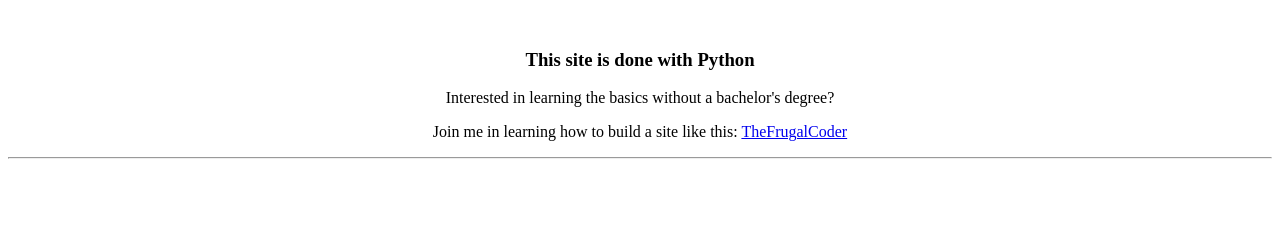
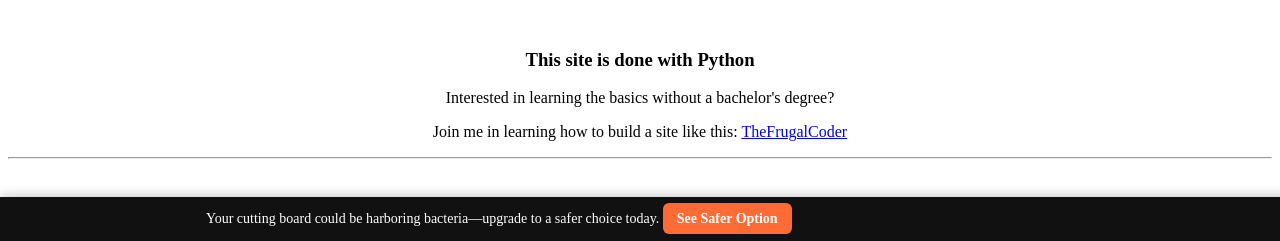
Before and after one commit to cxprofile/cooking-temp-converter, a Flask app: page / in a window 1280 px wide. Shown: the part 559-800 px from the top of the page. Run offline with Flask 3, Linux system fonts and the light colour scheme.

Commit message:
Added banner at bottom

```diff
--- a/templates/index.html
+++ b/templates/index.html
@@ -50,6 +50,64 @@
   text-align: center;
 }
 
+.cta-banner {
+    position: fixed;
+    text-align: center;
+    bottom: 0;
+    left: 0;
+    width: 100%;
+    background: #111;
+    color: #fff;
+    padding: 12px 16px;
+    box-shadow: 0 -2px 10px rgba(0,0,0,0.2);
+    z-index: 1000;
+  }
+
+  .cta-content {
+    max-width: 900px;
+    margin: 0 auto;
+    display: flex;
+    text-align: center;
+    justify-content: space-between;
+    align-items: center;
+    gap: 12px;
+  }
+
+  .cta-content p {
+    margin: 0;
+    font-size: 14px;
+    line-height: 1.4;
+  }
+
+ .cta-button {
+    background: #ff6b35;
+    color: #fff;
+    text-decoration: none;
+    padding: 8px 14px;
+    border-radius: 6px;
+    font-weight: bold;
+    font-size: 14px;
+    white-space: nowrap;
+    transition: 0.2s ease;
+  }
+
+  .cta-button:hover {
+    opacity: 0.85;
+  }
+
+  /* Mobile responsive */
+  @media (max-width: 600px) {
+    .cta-content {
+      flex-direction: column;
+      text-align: center;
+    }
+
+    .cta-button {
+      width: 100%;
+      text-align: center;
+    }
+  }
+
 </style>
 <title>Cooking Temperature Converter</title>
 </head>
@@ -96,7 +154,19 @@
                     <a href="https://www.youtube.com/channel/UCXYSBOJF_Z7w1AkwAOVPulA">TheFrugalCoder</a>
                 </p>
         <hr/>
+        <br/>
+        <div class="cta-banner">
+            <div class="cta-content">
+              <p>
+                Your cutting board could be harboring bacteria—upgrade to a safer choice today.
+                <a href="https://d99f0jz80gl8jx0gjarltixo5m.hop.clickbank.net" target="_blank" class="cta-button">
+                  See Safer Option
+                </a>
+              </p>
+            </div>
+        </div>
     </div>
+
 
 </body>
 </html>
```
